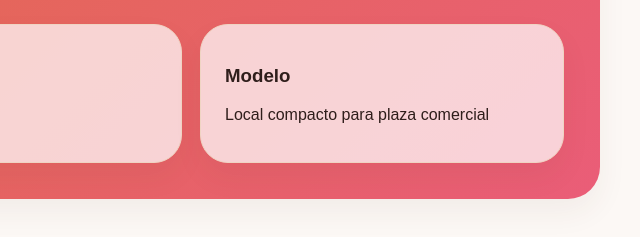
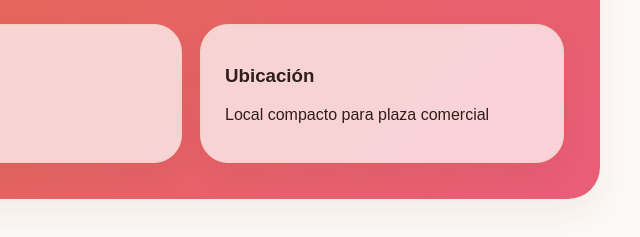
Before and after one commit to pepemejia/kfresita, a plain HTML site: page index.html in a window 1280 px wide. Shown: the part 7569-7806 px from the top of the page, 640-1280 px from the left. Drawn offline with nearby package versions, Linux system fonts and the light colour scheme; no server answers.

Commit message:
Update index.html

```diff
--- a/index.html
+++ b/index.html
@@ -279,7 +279,7 @@
               </article>
 
               <article class="card">
-                <h3>Modelo</h3>
+                <h3>Ubicación</h3>
                 <p id="contactModel"></p>
               </article>
             </div>
```
